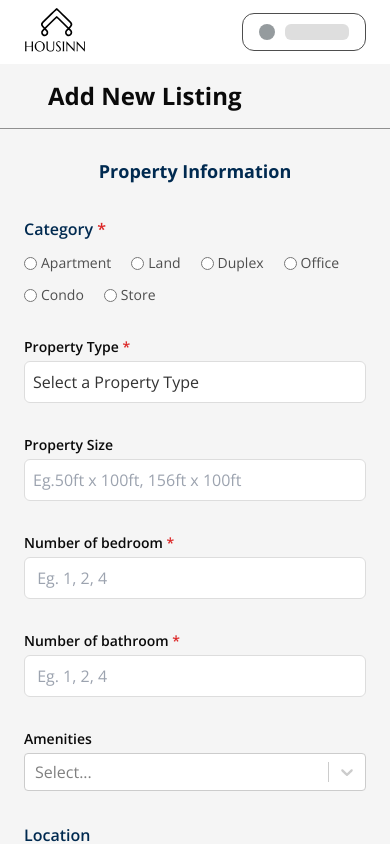
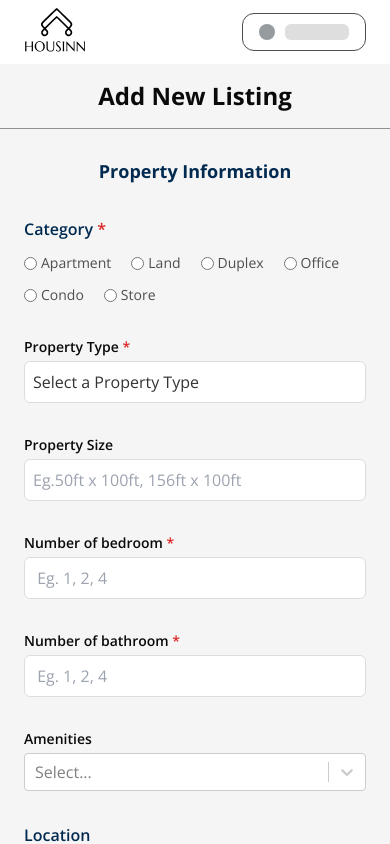
Before and after one commit to colloidOS/Housinn-for-Website, a Next.js app: page /dashboard/add-new-listing in a window 390 px wide. Shown: the top 844 px of the page. Built offline with nearby package versions, Linux system fonts and the light colour scheme.

Commit message:
refactor: improved the responsive of theadd new listings

```diff
--- a/src/app/dashboard/add-new-listing/components/FormFieldWrapper.tsx
+++ b/src/app/dashboard/add-new-listing/components/FormFieldWrapper.tsx
@@ -39,7 +39,7 @@ interface WrapperProps {
 export const Wrapper: React.FC<WrapperProps> = ({ title, children }) => {
   return (
     <div className="w-full flex flex-col gap-5 bg-background-2">
-      <h1 className="py-4 px-12 text-2xl font-bold border-b border-gray-500">
+      <h1 className="py-4 px-12 text-2xl text-center md:text-left  font-bold border-b border-gray-500">
         {title}
       </h1>
       {children}
```
